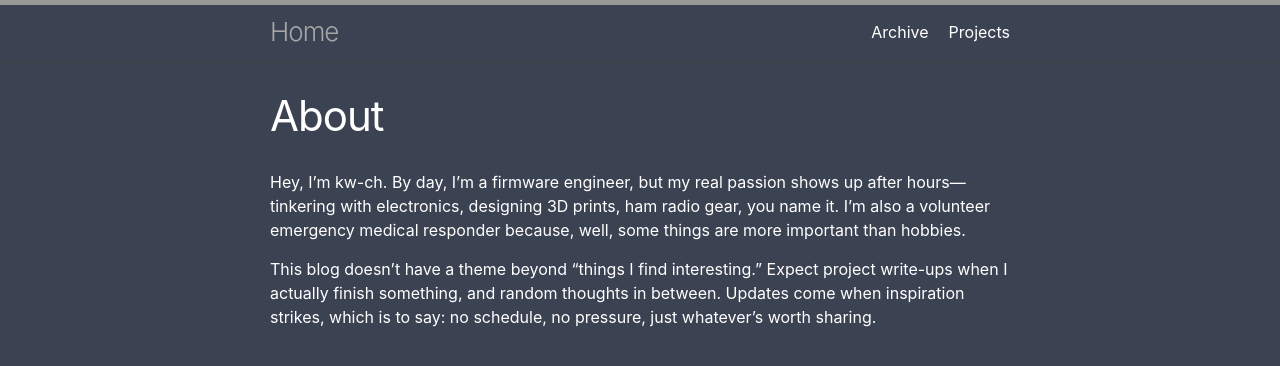
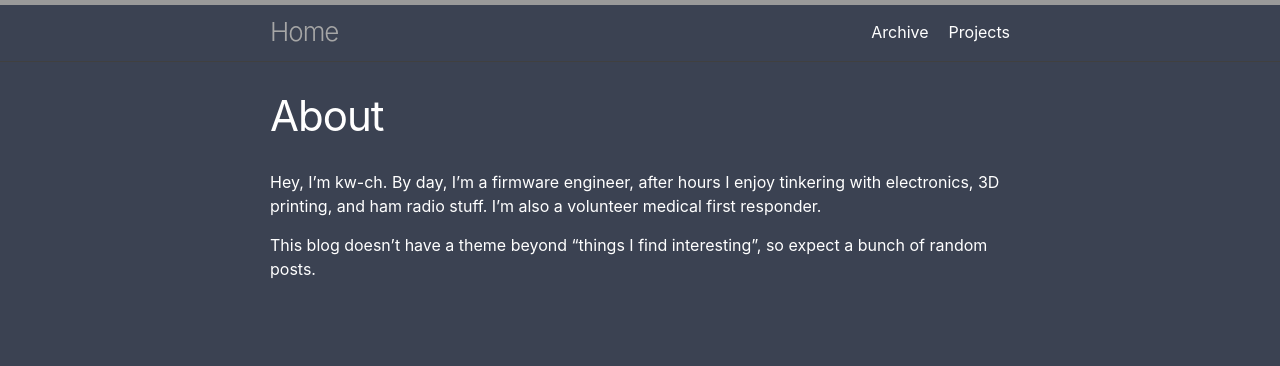
Before and after one commit to kw-ch/kw-ch.github.io, a Jekyll site: the page built from index.md, in a window 1280 px wide. Shown: the top 366 px of the page. Built offline with Jekyll 4.4.1, drawn with Linux system fonts in a browser that asks for light colours.

Commit message:
Update index.md

```diff
--- a/index.md
+++ b/index.md
@@ -2,9 +2,9 @@
 layout: page
 title: About
 ---
-Hey, I'm kw-ch. By day, I'm a firmware engineer, but my real passion shows up after hours—tinkering with electronics, designing 3D prints, ham radio gear, you name it. I'm also a volunteer emergency medical responder because, well, some things are more important than hobbies.
+Hey, I'm kw-ch. By day, I'm a firmware engineer, after hours I enjoy tinkering with electronics, 3D printing, and ham radio stuff. I'm also a volunteer medical first responder.
 
-This blog doesn't have a theme beyond "things I find interesting." Expect project write-ups when I actually finish something, and random thoughts in between. Updates come when inspiration strikes, which is to say: no schedule, no pressure, just whatever's worth sharing.
+This blog doesn't have a theme beyond "things I find interesting", so expect a bunch of random posts.
 
 <!---
 You can find my project logs [<u>here</u>](https://msuicc.github.io/projects)
```
